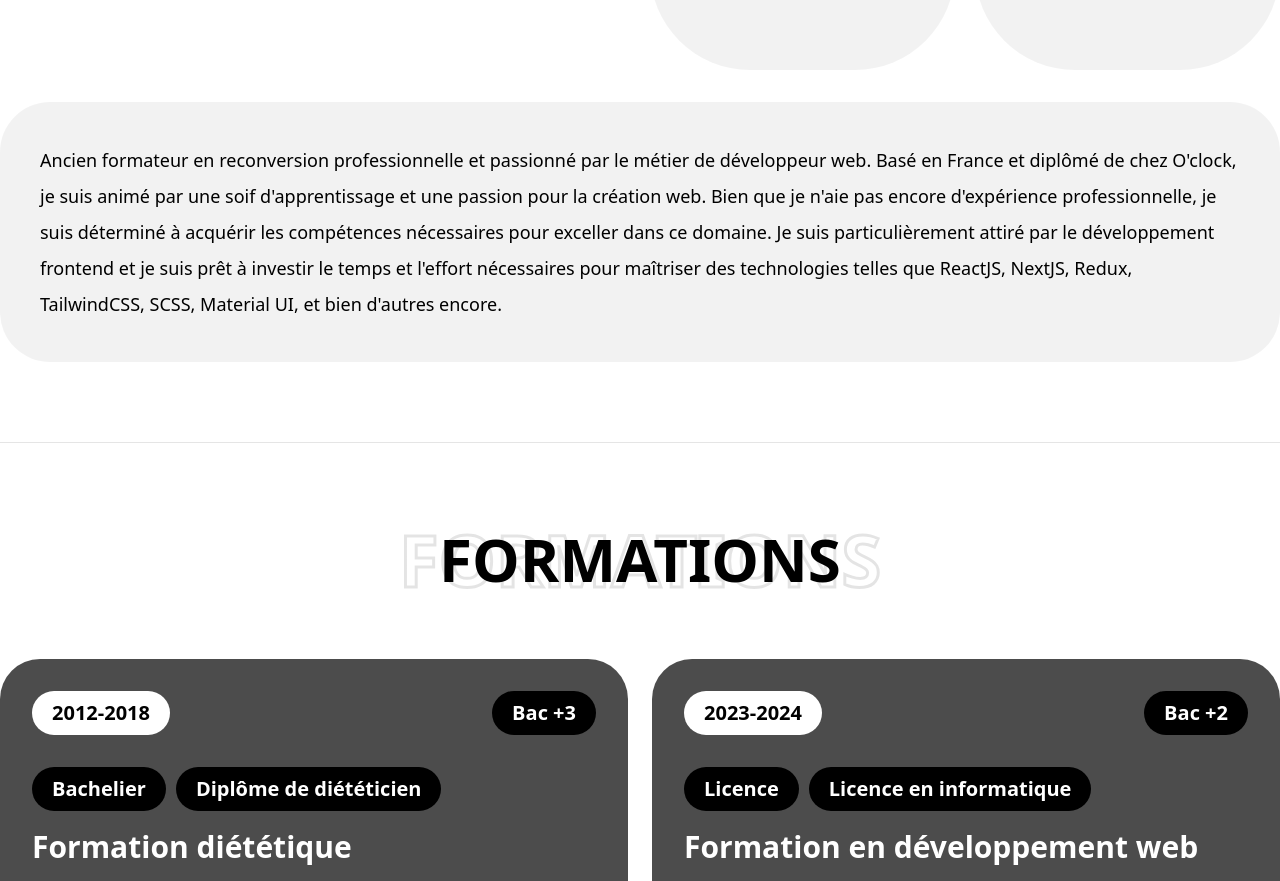
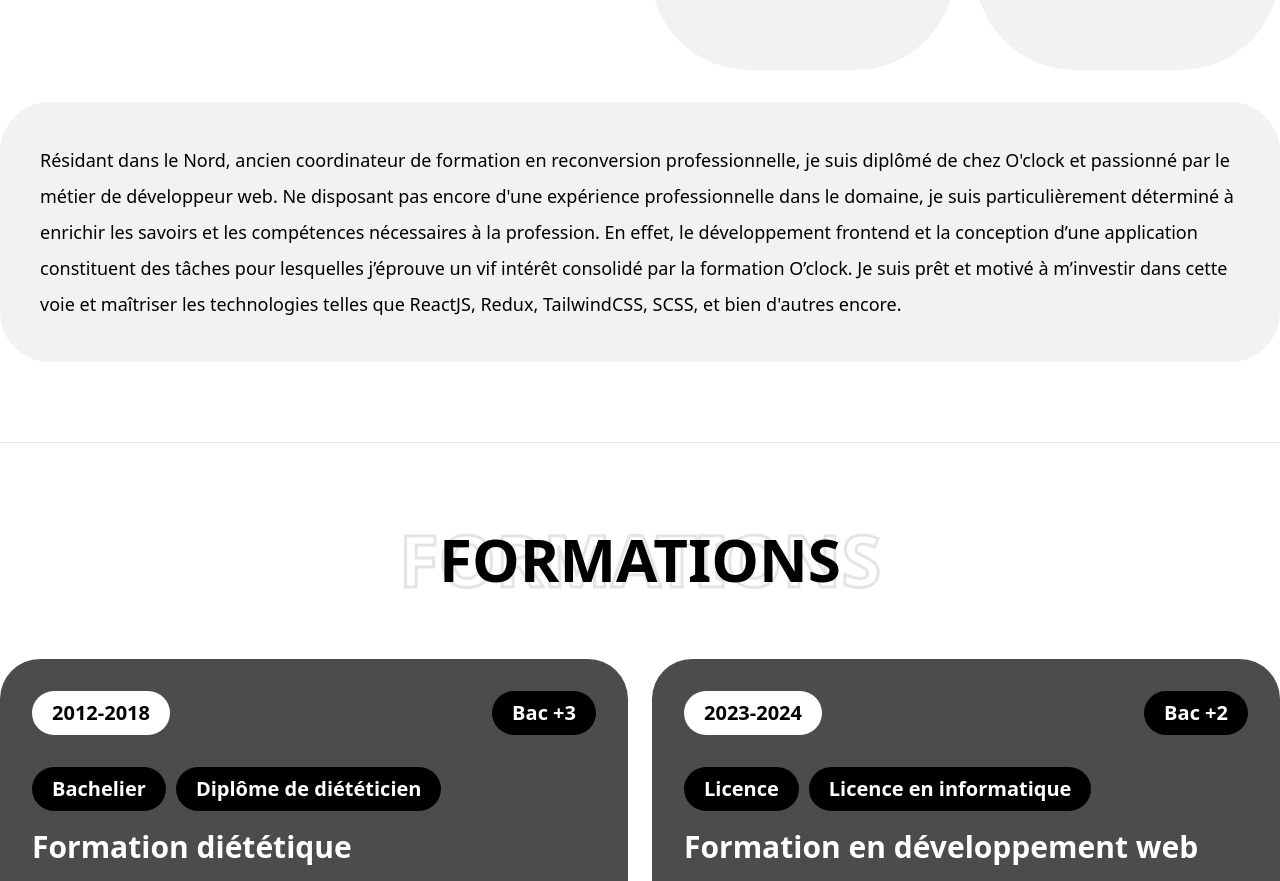
Before and after one commit to GregoireDedeyne/portFolioFront, a React (Vite) app: page / in a window 1280 px wide. Shown: the part 1464-2345 px from the top of the page. Built offline with nearby package versions, Linux system fonts and the light colour scheme.

Commit message:
change description

```diff
--- a/src/container/aboutMeContainer.jsx
+++ b/src/container/aboutMeContainer.jsx
@@ -79,18 +79,19 @@ export function AboutMeContainer() {
 						</div>
 					</div>{" "}
 					<div className="p-6 sm:p-8 lg:p-10 dark:bg-theme-white bg-theme-secondary dark:bg-opacity-5 bg-opacity-5 dark:text-theme-white text-theme-secondary text-sm sm:text-base lg:text-lg rounded-[40px] md:rounded-[40px] lg:rounded-[50px] leading-6 sm:leading-7 lg:leading-9">
-						Ancien formateur en reconversion professionnelle et
-						passionné par le métier de développeur web. Basé en
-						France et diplômé de chez O'clock, je suis animé par une
-						soif d'apprentissage et une passion pour la création
-						web. Bien que je n'aie pas encore d'expérience
-						professionnelle, je suis déterminé à acquérir les
-						compétences nécessaires pour exceller dans ce domaine.
-						Je suis particulièrement attiré par le développement
-						frontend et je suis prêt à investir le temps et l'effort
-						nécessaires pour maîtriser des technologies telles que
-						ReactJS, NextJS, Redux, TailwindCSS, SCSS, Material UI,
-						et bien d'autres encore.
+						Résidant dans le Nord, ancien coordinateur de formation
+						en reconversion professionnelle, je suis diplômé de chez
+						O'clock et passionné par le métier de développeur web.
+						Ne disposant pas encore d'une expérience professionnelle
+						dans le domaine, je suis particulièrement déterminé à
+						enrichir les savoirs et les compétences nécessaires à la
+						profession. En effet, le développement frontend et la
+						conception d’une application constituent des tâches pour
+						lesquelles j’éprouve un vif intérêt consolidé par la
+						formation O’clock. Je suis prêt et motivé à m’investir
+						dans cette voie et maîtriser les technologies telles que
+						ReactJS, Redux, TailwindCSS, SCSS, et bien d'autres
+						encore.
 					</div>
 				</div>
 			</div>
```
